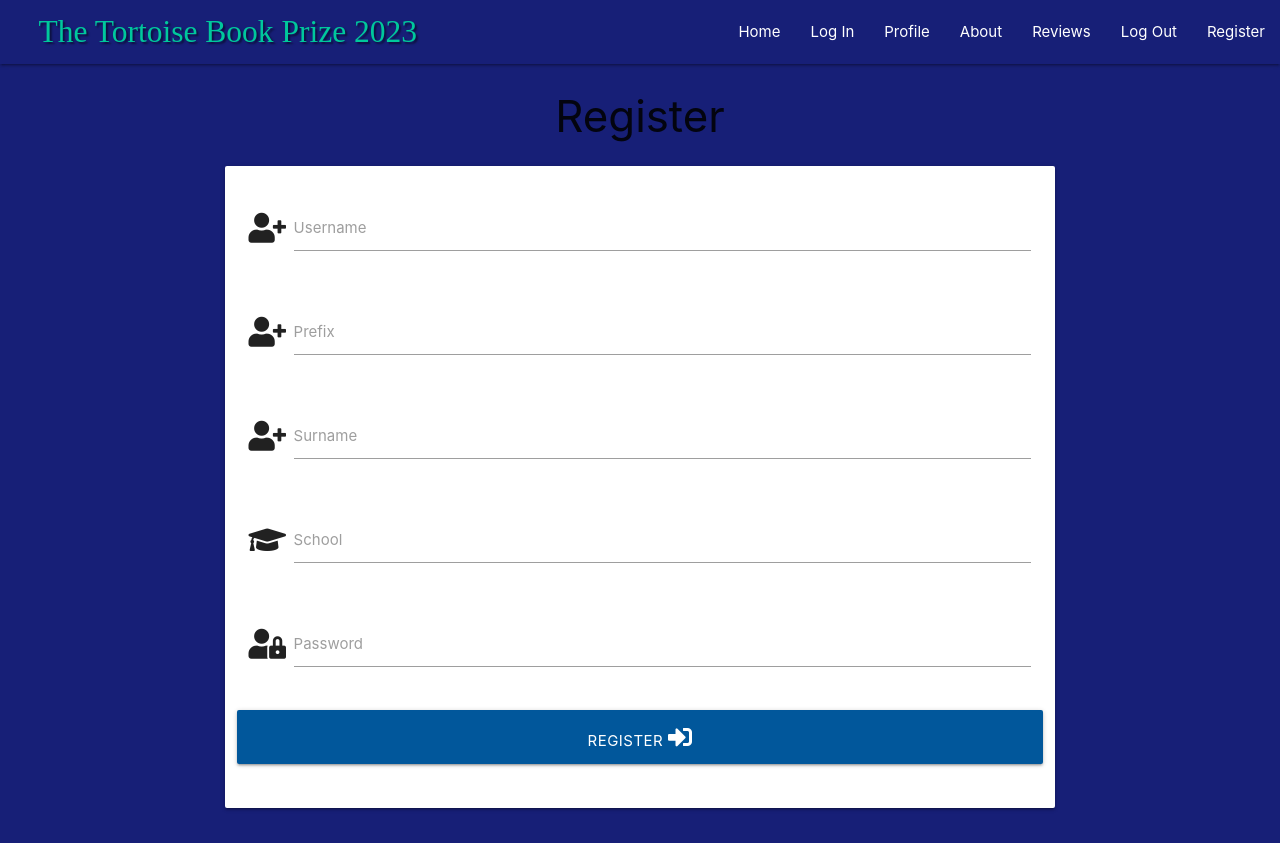
After one commit to vicgoodall/book-awards, a Flask app: page /register in a window 1280 px wide. The commit adds this page. Run offline with Flask 2, Linux system fonts and the light colour scheme; some libraries are stand-ins or nearby versions.

Commit message:
Added username to teacher table. Created register HTML page and added in a form to capture all details corresponding to teacher model

```diff
--- a/bookreviews/models.py
+++ b/bookreviews/models.py
@@ -32,6 +32,7 @@ class Role(db.Model):
 class Teacher(db.Model):
     # schema for the teacher model
     id = db.Column(db.Integer, primary_key=True)
+    username = db.Column(db.String(20), unique=True, nullable=False)
     prefix = db.Column(db.String(8), nullable=False)
     surname = db.Column(db.String(30), nullable=False)
     school = db.Column(db.String(50), nullable=False)
--- a/bookreviews/routes.py
+++ b/bookreviews/routes.py
@@ -1,8 +1,14 @@
 from flask import render_template
 from bookreviews import app, db
 from bookreviews.models import Book, Role, Teacher, Student, Review
+from werkzeug.security import generate_password_hash, check_password_hash
 
 
 @app.route("/")
 def home():
     return render_template("base.html")
+
+
+@app.route("/register", methods=["GET", "POST"])
+def register():
+    return render_template("register.html")
--- a/bookreviews/templates/base.html
+++ b/bookreviews/templates/base.html
@@ -27,7 +27,7 @@
                   <li><a href="#">About</a></li>
                   <li><a href="#">Reviews</a></li>
                   <li><a href="#">Log Out</a></li>
-                  <li><a href="#">Register</a></li>
+                  <li><a href="{{ url_for('register') }}">Register</a></li>
                 </ul>
             </div>
         </nav>
@@ -40,7 +40,7 @@
             <li><a href="#">About</a></li>
             <li><a href="#">Reviews</a></li>
             <li><a href="#">Log Out</a></li>
-            <li><a href="#">Register</a></li>
+            <li><a href="{{ url_for('register') }}">Register</a></li>
         </ul>
     </header>
     {% block content %}
--- /dev/null
+++ b/bookreviews/templates/register.html
@@ -0,0 +1,59 @@
+{% extends "base.html" %}
+{% block content %}
+
+    <h3 class="center-align">Register</h3>
+
+    <div class="row">
+        <form class="col s12 m8 offset-m2" method="POST" action="{{ url_for('register') }}">
+            <div class="card-panel">
+                <!-- username field -->
+                <div class="row">
+                    <div class="input-field col s12">
+                        <i class="fas fa-user-plus prefix"></i>
+                        <input id="username" name="username" type="text" class="validate">
+                        <label for="username">Username</label>
+                    </div>
+                </div>
+                <!-- prefix field -->
+                <div class="row">
+                    <div class="input-field col s12">
+                        <i class="fas fa-user-plus prefix"></i>
+                        <input id="prefix" name="prefix" type="text" class="validate">
+                        <label for="prefix">Prefix</label>
+                    </div>
+                </div>
+                <!-- surname field -->
+                <div class="row">
+                    <div class="input-field col s12">
+                        <i class="fas fa-user-plus prefix"></i>
+                        <input id="surname" name="surname" type="text" class="validate">
+                        <label for="surname">Surname</label>
+                    </div>
+                </div>
+                <!-- school field -->
+                <div class="row">
+                    <div class="input-field col s12">
+                        <i class="fas fa-graduation-cap prefix"></i>
+                        <input id="school" name="school" type="text" class="validate">
+                        <label for="school">School</label>
+                    </div>
+                </div>
+                <!-- password field -->
+                <div class="row">
+                    <div class="input-field col s12">
+                        <i class="fas fa-user-lock prefix"></i>
+                        <input id="password" name="password" type="password" class="validate">
+                        <label for="password">Password</label>
+                    </div>
+                </div>
+                <!-- register button -->
+                <div class="row">
+                    <button type="submit" class="col s12 btn-large light-blue darken-4 text-shadow">
+                        Register <i class="fas fa-sign-in-alt"></i>
+                    </button>
+                </div>
+            </div>
+        </form>
+    </div>
+
+{% endblock %}
```
